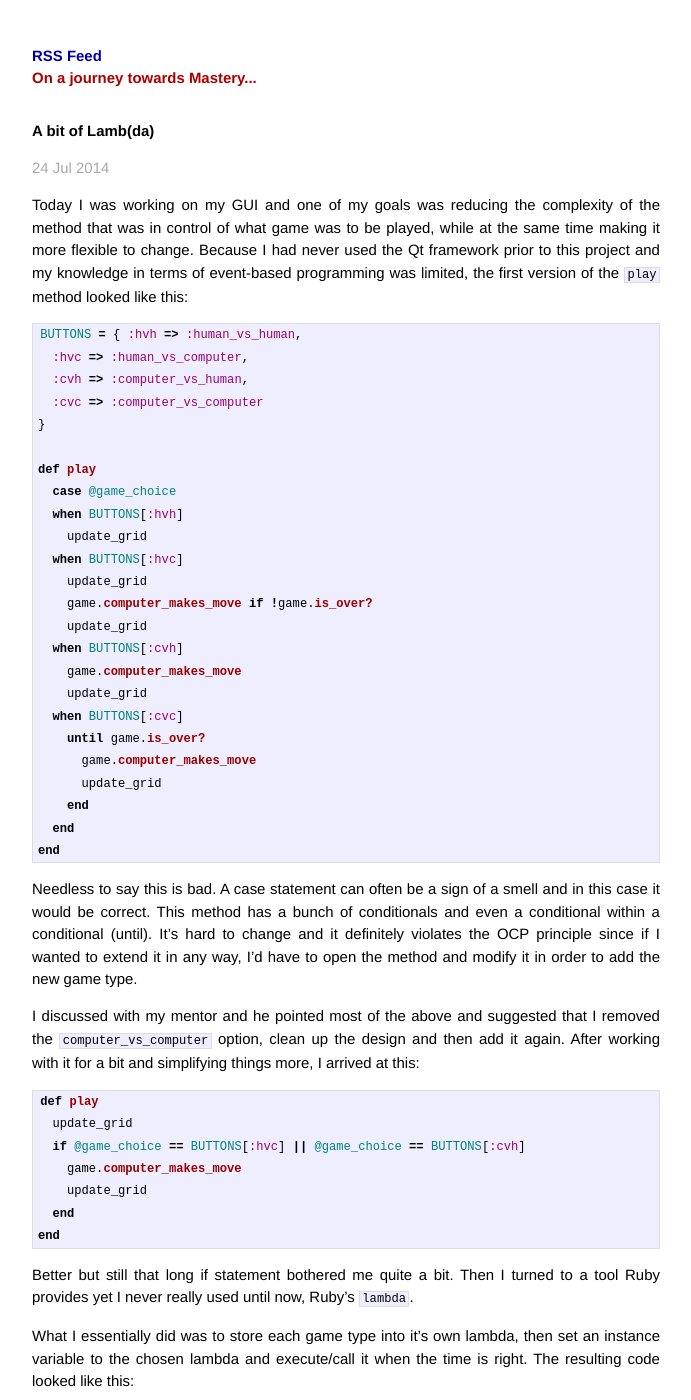
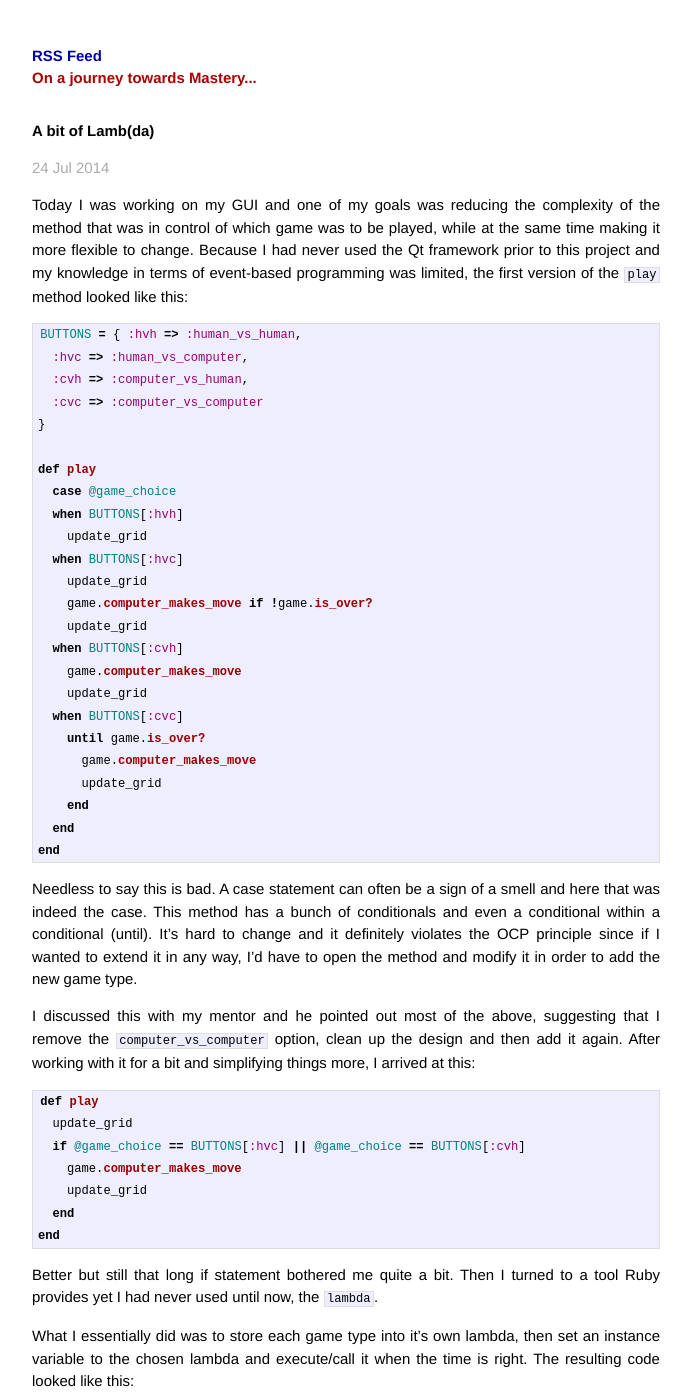
Before and after one commit to Maikon/personal_blog, a Jekyll site: the page built from _posts/2014-07-24-bit-of-lambda.md, in a window 1280 px wide and 1400 px high. Shown: the whole window, without its empty margins (294-985 px from the left). Built offline with Jekyll 4.4.1, drawn with Linux system fonts in a browser that asks for light colours; Markdown is read by kramdown in place of the engine named in the settings; comment, search, counter and statistics services are not loaded; some of the changed text lies outside the part shown.

Commit message:
corrected mistakes and typos

```diff
--- a/_posts/2014-07-24-bit-of-lambda.md
+++ b/_posts/2014-07-24-bit-of-lambda.md
@@ -3,7 +3,7 @@ layout: post
 title: "A bit of Lamb(da)"
 ---
 
-Today I was working on my GUI and one of my goals was reducing the complexity of the method that was in control of what game was to be played, while at the same time making it more flexible to change. Because I had never used the Qt framework prior to this project and my knowledge in terms of event-based programming was limited, the first version of the `play` method looked like this:
+Today I was working on my GUI and one of my goals was reducing the complexity of the method that was in control of which game was to be played, while at the same time making it more flexible to change. Because I had never used the Qt framework prior to this project and my knowledge in terms of event-based programming was limited, the first version of the `play` method looked like this:
 
 {% highlight ruby %}
 BUTTONS = { :hvh => :human_vs_human,
@@ -32,9 +32,9 @@ def play
 end
 {% endhighlight %}
 
-Needless to say this is bad. A case statement can often be a sign of a smell and in this case it would be correct. This method has a bunch of conditionals and even a conditional within a conditional (until). It's hard to change and it definitely violates the OCP principle since if I wanted to extend it in any way, I'd have to open the method and modify it in order to add the new game type.
+Needless to say this is bad. A case statement can often be a sign of a smell and here that was indeed the case. This method has a bunch of conditionals and even a conditional within a conditional (until). It's hard to change and it definitely violates the OCP principle since if I wanted to extend it in any way, I'd have to open the method and modify it in order to add the new game type.
 
-I discussed with my mentor and he pointed most of the above and suggested that I removed the `computer_vs_computer` option, clean up the design and then add it again. After working with it for a bit and simplifying things more, I arrived at this:
+I discussed this with my mentor and he pointed out most of the above, suggesting that I remove the `computer_vs_computer` option, clean up the design and then add it again. After working with it for a bit and simplifying things more, I arrived at this:
 
 {% highlight ruby %}
 def play
@@ -45,7 +45,7 @@ def play
   end
 end
 {% endhighlight %}
-Better but still that long if statement bothered me quite a bit. Then I turned to a tool Ruby provides yet I never really used until now, Ruby's `lambda`.
+Better but still that long if statement bothered me quite a bit. Then I turned to a tool Ruby provides yet I had never used until now, the `lambda`.
 
 What I essentially did was to store each game type into it's own lambda, then set an instance variable to the chosen lambda and execute/call it when the time is right. The resulting code looked like this:
 
@@ -80,7 +80,7 @@ end
                  :cvh => computer_vs_human_game
                }
 {% endhighlight %}
-So now when the button is pressed the appropriate method gets triggered which sets the `@game_choice` variable to the correct lambda and when the user clicks on a cell, at the end of that method it sends a message to the `play` method which in turn calls the lambda with the correct argument:
+So now when the button is pressed the appropriate method gets triggered which sets the `@game_choice` variable to the correct lambda and when the user clicks on a cell at the end of that method, it sends a message to the `play` method which in turn calls the lambda with the correct argument:
 
 {% highlight ruby %}
 def human_vs_computer
```
Also changed, not shown: _posts/2014-07-25-more-lambda.md (+5 -5 lines).
